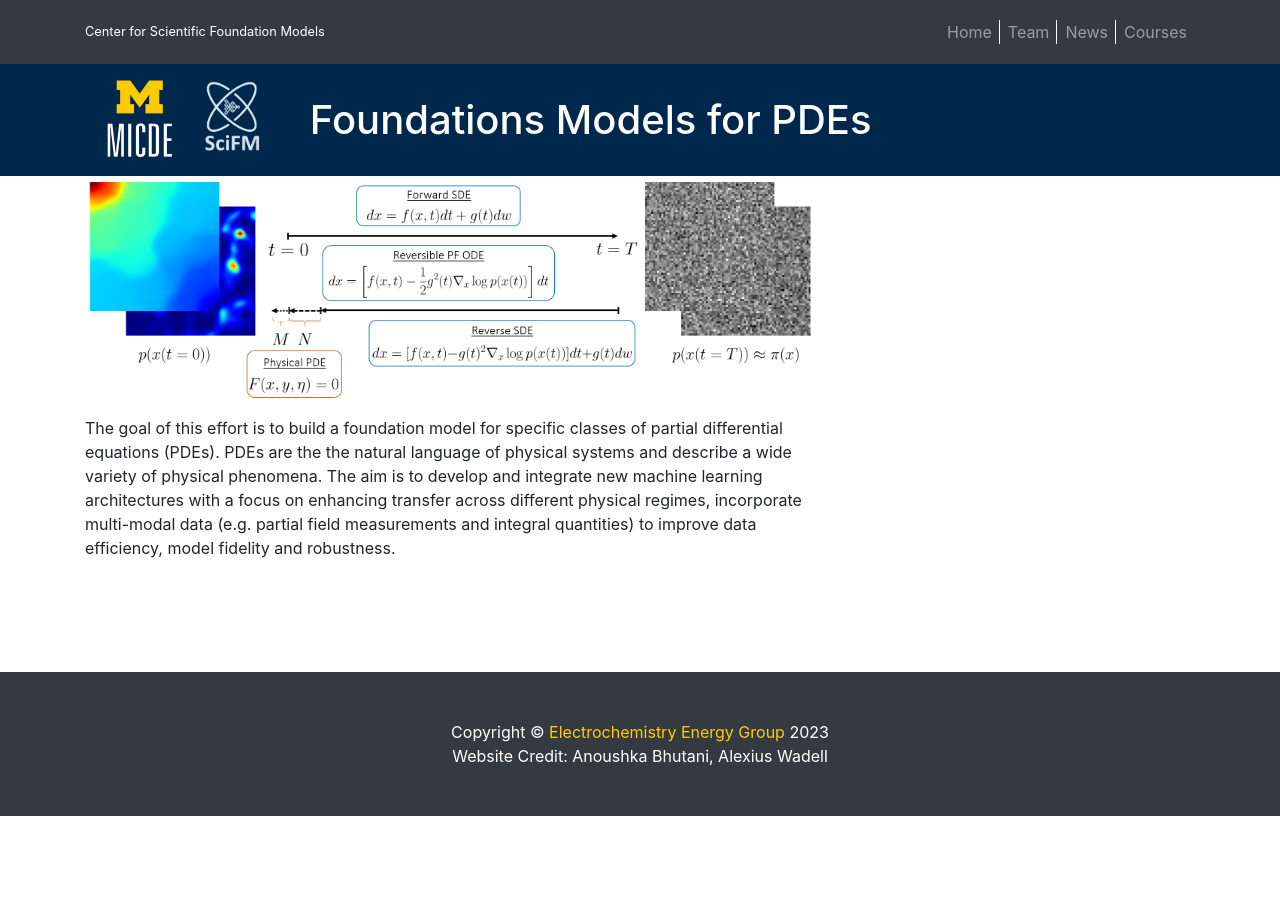
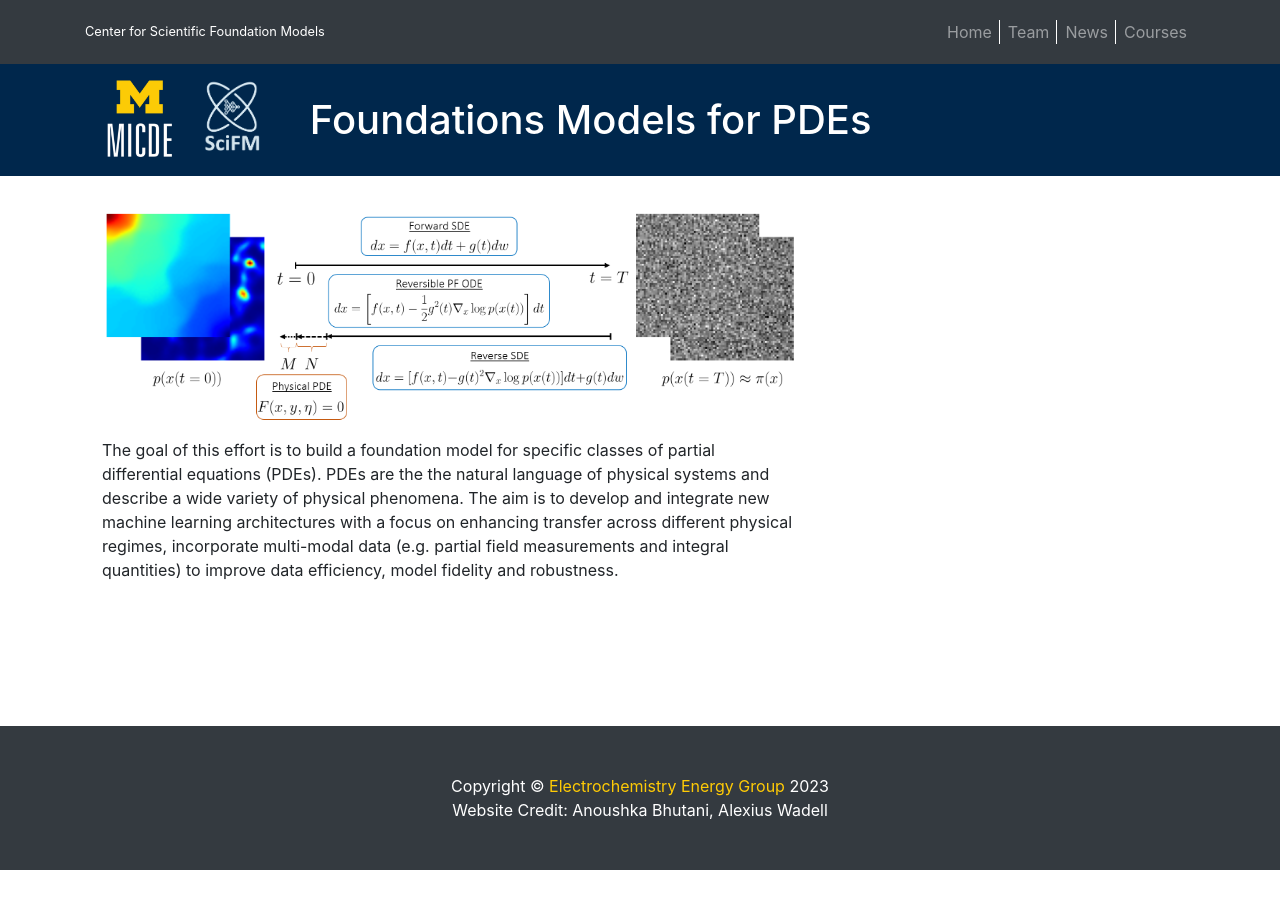
Before and after one commit to scifm/scifm.github.io, a Jekyll site: the page built from _projects/pde.md, in a window 1280 px wide. Built offline with Jekyll 4.4.1, drawn with Linux system fonts in a browser that asks for light colours; nearby versions of some CDN libraries.

Commit message:
pad project cards

```diff
--- a/_layouts/project.html
+++ b/_layouts/project.html
@@ -3,7 +3,7 @@
 ---
 
 <div class="row">
-  <div class="col-md-8 mb-5">
+  <div class="col-md-8 mb-5" style="padding: 2rem">
     {{ content }}
   </div>
 </div>
```
